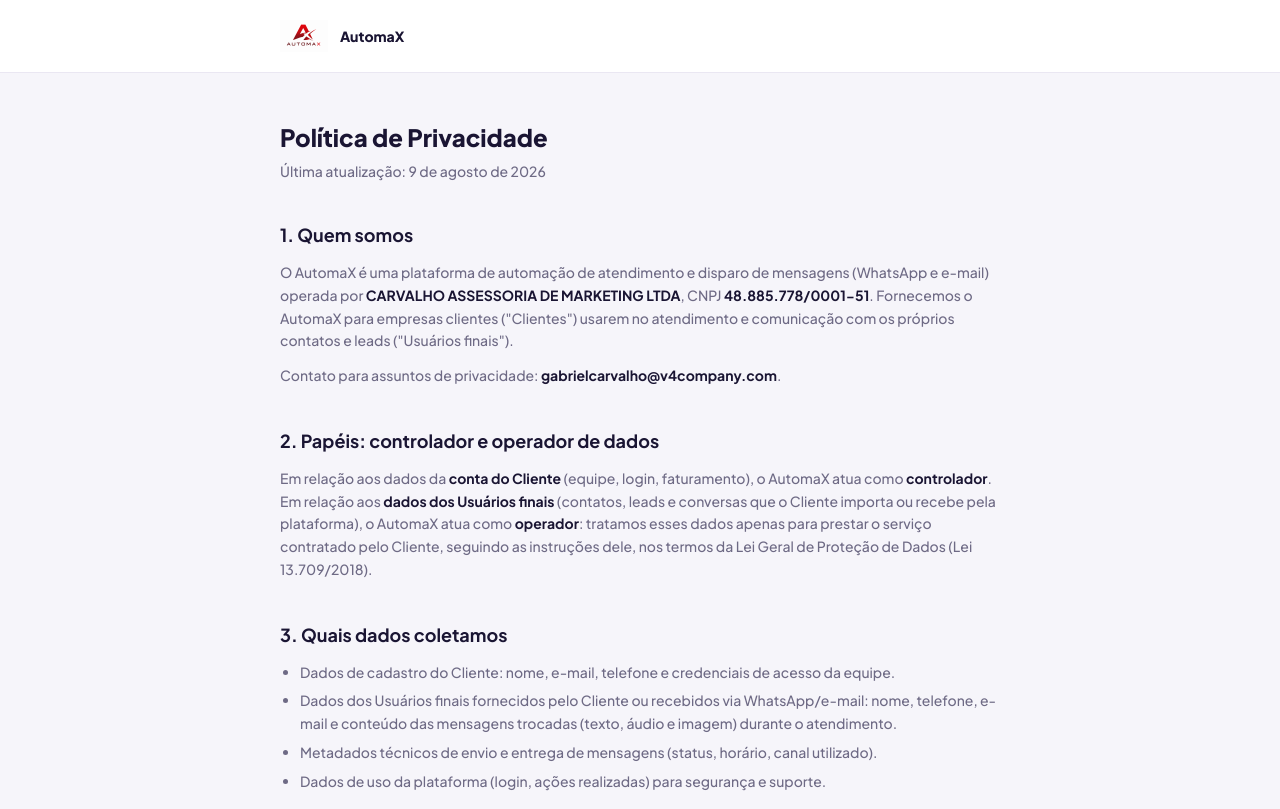
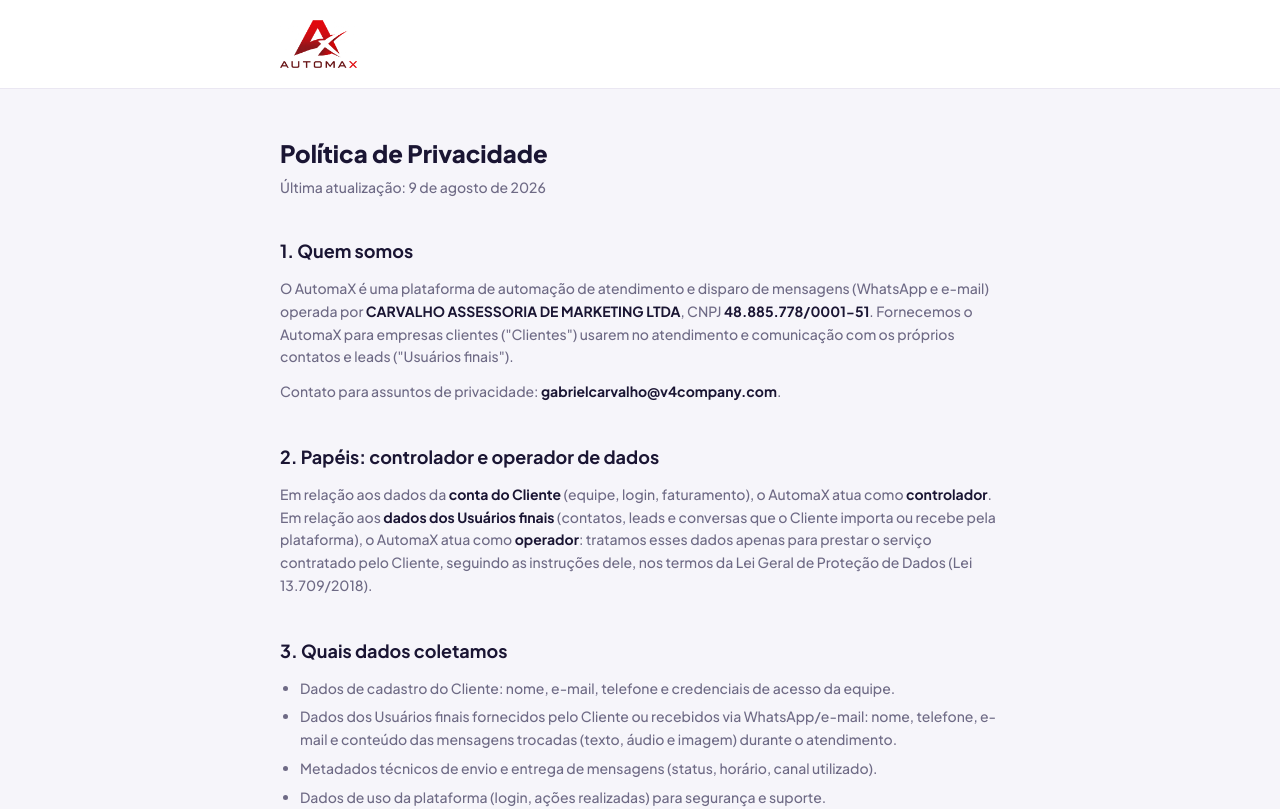
Before and after one commit to gabielmarcellocarvalho-crypto/plataforma-disparo, a Next.js app: page /politica-privacidade in a window 1280 px wide. Shown: the top 809 px of the page. Built offline with nearby package versions, Linux system fonts and the light colour scheme.

Commit message:
Reverte logo do site pra branca; usa variacao vermelha so na politica de privacidade
logo-automax.png volta a ser a versao branca original (usada no app todo).
Nova logo-automax-vermelha.png (fundo removido) e usada exclusivamente no
header publico da pagina /politica-privacidade.

```diff
--- a/src/app/politica-privacidade/page.tsx
+++ b/src/app/politica-privacidade/page.tsx
@@ -23,8 +23,7 @@
       <header className="border-b border-border bg-surface">
         <div className="max-w-3xl mx-auto px-6 py-5 flex items-center gap-3">
           {/* eslint-disable-next-line @next/next/no-img-element */}
-          <img src="/logo-automax.png" alt="AutomaX" className="h-8 w-auto" />
-          <span className="font-extrabold text-text">AutomaX</span>
+          <img src="/logo-automax-vermelha.png" alt="AutomaX" className="h-12 w-auto" />
         </div>
       </header>
 
```
Also changed, not shown: public/logo-automax-vermelha.png (added), public/logo-automax.png.
